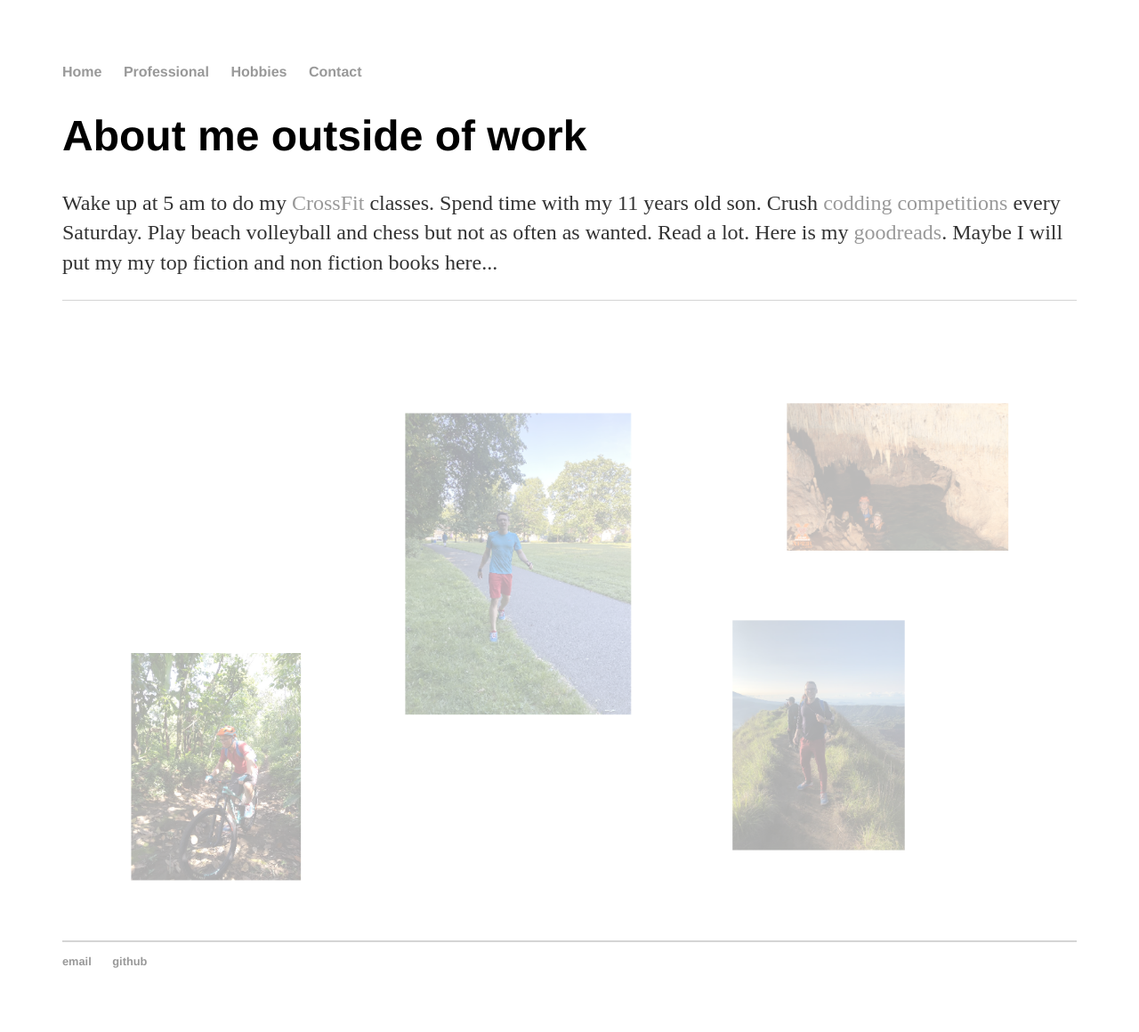
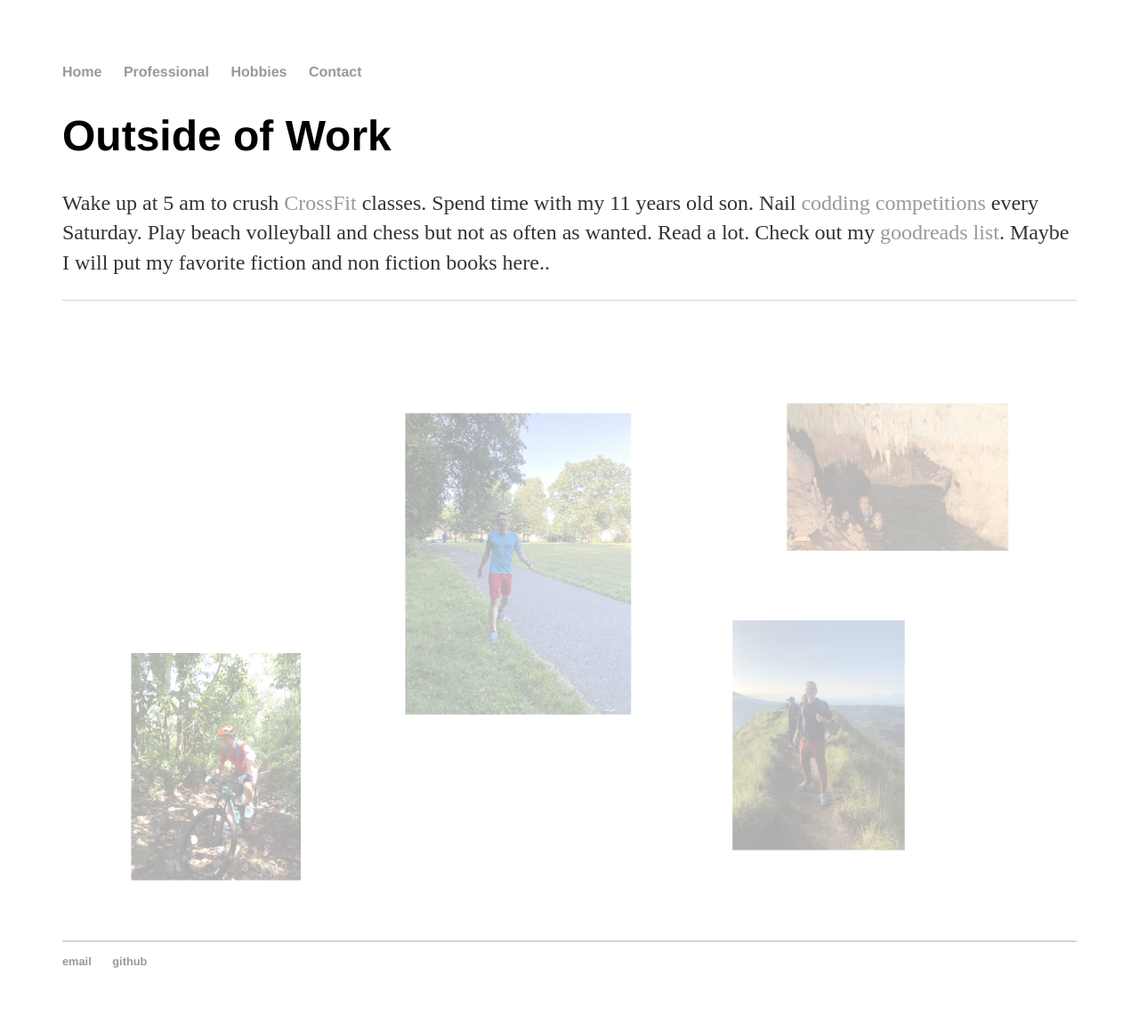
Before and after one commit to alexeybutyrev/alexeybutyrev.github.io, a Jekyll site: the page built from perc/index.html, in a window 1280 px wide. Shown: the whole page at 89% size. Built offline with Jekyll 4.4.1, drawn with Linux system fonts in a browser that asks for light colours.

Commit message:
add some text fixes

```diff
--- a/contact/index.html
+++ b/contact/index.html
@@ -1,6 +1,6 @@
 ---
 layout: default
-title: Hobbies
+title: Contact
 ---
 
 <div class="blurb2">
--- a/index.html
+++ b/index.html
@@ -9,7 +9,7 @@ title: Alexey Butyrev
 			fallback-src="https://github.githubassets.com/images/icons/emoji/unicode/1f44b.png">👋</g-emoji> Hi there,
 		Welcome to my personal page!
 	</h1>
-	<p> A little bit about my professional life is <a href="/prof">here</a>. My latests hobbies and interests outside of
+	<p> A little bit about my professional life is <a href="/prof">here</a>. My latest hobbies and interests outside of
 		work are <a href="/perc">here</a>.
 	</p>
 </div>
--- a/perc/index.html
+++ b/perc/index.html
@@ -4,12 +4,13 @@ title: Hobbies
 ---
 
 <div class="blurb">
-	<h1>About me outside of work</h1>
-	<p>Wake up at 5 am to do my <a href="https://games.crossfit.com/athlete/1683143">CrossFit</a> classes. Spend time
-		with my 11 years old son. Crush <a href="https://leetcode.com/alexey_wish/">codding competitions</a> every
+	<h1>Outside of Work</h1>
+	<p>Wake up at 5 am to crush <a href="https://games.crossfit.com/athlete/1683143">CrossFit</a> classes. Spend time
+		with my 11 years old son. Nail <a href="https://leetcode.com/alexey_wish/">codding competitions</a> every
 		Saturday. Play beach volleyball and chess but not as often as wanted. Read a
-		lot. Here is my <a href="https://www.goodreads.com/alexeybutyrev">goodreads</a>. Maybe I will put my my top
-		fiction and non fiction books here...</p>
+		lot. Check out my <a href="https://www.goodreads.com/alexeybutyrev">goodreads list</a>. Maybe I will put my
+		favorite
+		fiction and non fiction books here..</p>
 </div>
 
 <div class="dataart">
--- a/prof/index.html
+++ b/prof/index.html
@@ -188,7 +190,7 @@ title: Alexey Butyrev
 </div>
 
 <h1>LC Solutions</h1>
-<p>Below is the list of my non-obivious but working Leetcode codding problems solutions</p>
+<p>Some of my non-obivious but working Leetcode codding problems solutions</p>
 <div class="blurb2">
 	<ul style="list-style-type:square">
 
```
Also changed, not shown: other parts of prof/index.html (+2 -0 lines).
